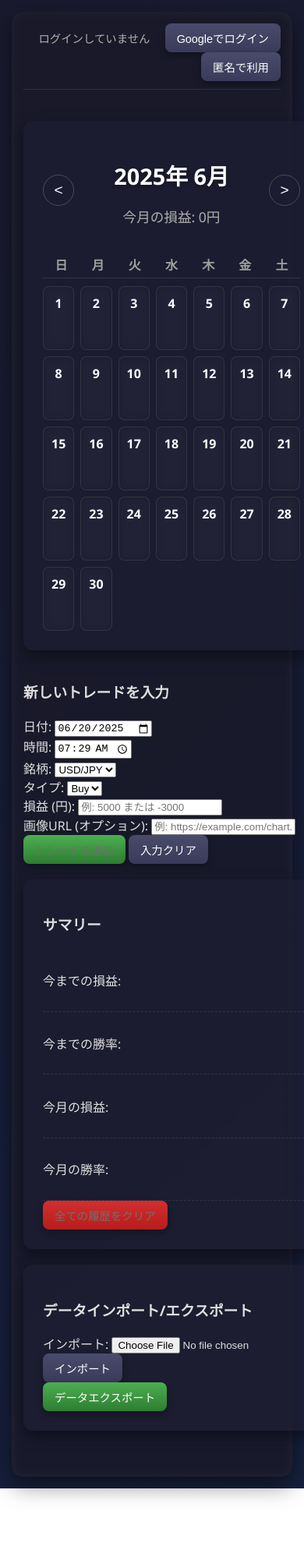
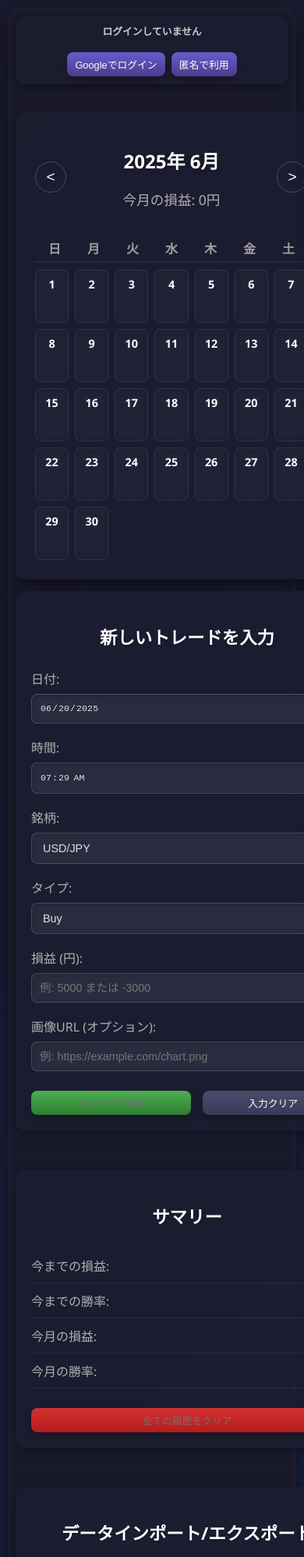
Before and after one commit to NK-472734/fx-trade, a plain HTML site: page index.html in a window 390 px wide. Shown: the top 1997 px of the page at 78% size. Before the commit the page ends 1909 px from the top, so only its background shows below. Drawn offline with Linux system fonts and the light colour scheme; no server answers.

Commit message:
Update app : Add TOTAL P&L, debug USD/JPY icon, and apply latest design CSS

```diff
--- a/style.css
+++ b/style.css
@@ -34,17 +34,26 @@ h1, h2 {
 }
 
 .auth-section {
-    width: 100%;
-    text-align: right;
+    background-color: rgba(30, 30, 50, 0.7); /* auth-sectionにも背景色を追加 */
+    padding: 15px 25px;
+    border-radius: 12px;
+    box-shadow: 0 5px 15px rgba(0, 0, 0, 0.3);
+    text-align: center;
     margin-bottom: 20px;
-    padding-bottom: 10px;
-    border-bottom: 1px solid rgba(255, 255, 255, 0.1);
+    width: 100%; /* 横幅いっぱいに */
+    max-width: 1400px; /* containerの幅に合わせる */
+    display: flex;
+    justify-content: flex-end; /* 右寄せ */
+    align-items: center;
+    gap: 15px; /* ボタン間の隙間 */
+    box-sizing: border-box;
 }
 
-.auth-section span {
-    margin-right: 15px;
+#userStatus {
+    margin-right: auto; /* 左に寄せる */
+    font-weight: bold;
+    color: #ccc;
     font-size: 0.9em;
-    color: #b0b0b0;
 }
 
 /* Buttons - General Styling (for all buttons) */
@@ -100,6 +109,20 @@ button:disabled {
     transform: none;
     box-shadow: none;
 }
+
+.auth-button { /* 認証ボタンのスタイル */
+    background: linear-gradient(180deg, #6a5acd, #483d8b);
+}
+.auth-button:hover {
+    background: linear-gradient(180deg, #7b68ee, #5c4baf);
+}
+.auth-button.sign-out-button {
+    background: linear-gradient(180deg, #6c757d, #5a6268);
+}
+.auth-button.sign-out-button:hover {
+    background: linear-gradient(180deg, #7a8288, #687077);
+}
+
 
 .action-button.clear-button {
     background: linear-gradient(180deg, #d32f2f, #b71c1c); /* 赤系のグラデーション */
@@ -236,33 +259,48 @@ button:disabled {
     border: 1px solid rgba(229, 115, 115, 0.3);
 }
 
-/* Input Form Section */
-.input-section {
-    flex: 1; /* 入力フォームを狭めにする */
-    min-width: 300px; /* 最小幅 */
-    background-color: rgba(30, 30, 50, 0.7);
-    border-radius: 12px;
-    padding: 25px;
-    box-shadow: 0 8px 20px rgba(0, 0, 0, 0.4);
+/* Input Form Section and Side Panel */
+.side-panel {
+    flex: 1;
+    min-width: 350px;
+    max-width: 450px;
+    display: flex;
+    flex-direction: column;
+    gap: 30px;
 }
 
-.form-group {
-    margin-bottom: 15px;
+.trade-input-section, .summary-section, .data-transfer-section {
+    background-color: rgba(30, 30, 50, 0.7);
+    padding: 30px;
+    border-radius: 12px;
+    box-shadow: 0 5px 15px rgba(0, 0, 0, 0.3);
+    text-align: center;
 }
 
-.form-group label {
-    display: block;
+h3 {
+    color: #ffffff; /* 見出しを白に変更 */
+    font-weight: 600;
+    margin-bottom: 25px;
+    text-shadow: 0 1px 3px rgba(0, 0, 0, 0.2);
+}
+
+
+.input-row {
+    display: flex;
+    flex-direction: column;
+    align-items: flex-start;
+    margin-bottom: 18px;
+}
+
+.input-row label {
     margin-bottom: 8px;
     font-weight: 500;
     color: #b0b0b0;
 }
 
-.form-group input[type="date"],
-.form-group input[type="time"],
-.form-group input[type="text"],
-.form-group input[type="number"],
-.form-group select {
-    width: calc(100% - 20px); /* Paddingを考慮 */
+.input-row input,
+.input-row select {
+    width: calc(100% - 24px); /* パディング分を引く */
     padding: 12px;
     border: 1px solid rgba(255, 255, 255, 0.15);
     border-radius: 8px;
@@ -273,24 +311,62 @@ button:disabled {
     box-shadow: inset 0 1px 5px rgba(0, 0, 0, 0.2);
 }
 
-.form-group input:focus,
-.form-group select:focus {
+.input-row input[type="file"] {
+    background-color: rgba(50, 50, 70, 0.7);
+    cursor: pointer;
+    padding: 8px; /* デフォルトのpaddingを調整 */
+    font-size: 0.9em;
+}
+.input-row input[type="file"]::-webkit-file-upload-button {
+    background: linear-gradient(180deg, #6c757d, #5a6268); /* ファイル選択ボタンのグラデーション */
+    color: white;
+    border: none;
+    padding: 8px 12px;
+    border-radius: 5px;
+    cursor: pointer;
+    font-size: 1em;
+    margin-right: 10px;
+    box-shadow: 0 2px 5px rgba(0, 0, 0, 0.2);
+}
+.input-row input[type="file"]::file-selector-button {
+    background: linear-gradient(180deg, #6c757d, #5a6268);
+    color: white;
+    border: none;
+    padding: 8px 12px;
+    border-radius: 5px;
+    cursor: pointer;
+    font-size: 1em;
+    margin-right: 10px;
+    box-shadow: 0 2px 5px rgba(0, 0, 0, 0.2);
+}
+
+
+.input-row input:focus,
+.input-row select:focus {
     border-color: #7b68ee; /* フォーカス時の色 */
     box-shadow: 0 0 0 3px rgba(123, 104, 238, 0.3);
     outline: none;
 }
 
-/* Summary Section */
-.summary-section {
-    flex: 1; /* サマリーを狭めにする */
-    min-width: 300px; /* 最小幅 */
-    background-color: rgba(30, 30, 50, 0.7);
-    border-radius: 12px;
-    padding: 25px;
-    box-shadow: 0 8px 20px rgba(0, 0, 0, 0.4);
-    margin-top: 30px; /* カレンダーと入力フォームの下に配置 */
+.button-group {
+    display: flex;
+    flex-wrap: wrap;
+    justify-content: center;
+    gap: 15px;
+    margin-top: 25px;
 }
 
+.action-button {
+    flex-grow: 1;
+    min-width: 150px;
+}
+
+.full-width {
+    width: 100%;
+    min-width: unset;
+}
+
+/* Summary Section */
 .summary-item {
     display: flex;
     justify-content: space-between;
@@ -303,14 +379,16 @@ button:disabled {
     border-bottom: none;
 }
 
-.summary-item span:first-child {
-    color: #b0b0b0;
-    font-weight: 500;
+.summary-item p {
+    margin: 0;
+    font-size: 1.1em;
+    color: #b0b0b0; /* テキストの色 */
 }
 
 .summary-value {
     font-weight: bold;
-    font-size: 1.1em;
+    font-size: 1.1em; /* サイズ調整 */
+    color: #ffffff; /* デフォルト白 */
 }
 
 .summary-value.profit {
@@ -320,6 +398,7 @@ button:disabled {
 .summary-value.loss {
     color: #e57373;
 }
+
 
 /* Modal Styles */
 .modal {
@@ -334,6 +413,8 @@ button:disabled {
     background-color: rgba(0, 0, 0, 0.7); /* Black w/ opacity */
     justify-content: center;
     align-items: center;
+    padding: 20px;
+    box-sizing: border-box;
     backdrop-filter: blur(8px); /* モーダルの背景をぼかす */
 }
 
@@ -357,7 +438,7 @@ button:disabled {
     top: 15px;
     right: 25px;
     cursor: pointer;
-    background: none; /* ボタンのデフォルトスタイルをリセット */
+    background: none;
     border: none;
     padding: 0;
     box-shadow: none;
@@ -373,9 +454,26 @@ button:disabled {
 #modalDateHeader {
     font-size: 1.8em;
     color: #ffffff;
-    margin-bottom: 25px;
+    margin-bottom: 10px; /* 合計損益との間を少し開ける */
     border-bottom: 1px solid rgba(255, 255, 255, 0.15);
     padding-bottom: 15px;
+}
+
+/* モーダル内の合計損益表示のスタイル */
+.modal-total-pl {
+    font-size: 1.4em; /* 少し小さく */
+    font-weight: bold;
+    text-align: center;
+    margin-bottom: 20px;
+    color: #e0e0e0; /* デフォルト色 */
+    padding-bottom: 15px;
+    border-bottom: 1px solid rgba(255, 255, 255, 0.1); /* 下線追加 */
+}
+.modal-total-pl.profit {
+    color: #81c784; /* 緑色 */
+}
+.modal-total-pl.loss {
+    color: #e57373; /* 赤色 */
 }
 
 #tradeList {
@@ -431,36 +529,60 @@ button:disabled {
 
 .pair-info-wrapper {
     display: flex;
-    flex-direction: column;
-    align-items: flex-start;
+    align-items: center;
+    gap: 10px; /* 銘柄とボタンの間の隙間 */
+}
+
+.pair-info {
+    display: flex;
+    align-items: center;
+    gap: 8px;
+    font-weight: bold;
+    font-size: 1.1em;
+    color: #ffffff;
+}
+
+.pair-info img {
+    width: 28px; /* イメージサイズ */
+    height: 28px;
+    border-radius: 50%; /* 丸い形 */
+    object-fit: cover;
+}
+
+/* 時間表示のスタイル */
+.trade-datetime {
+    font-size: 0.9em;
+    color: #b0b0b0;
     margin-right: 20px;
 }
 
-.pair-info {
-    font-weight: bold;
-    font-size: 1.1em;
-    color: #ffffff;
-    margin-bottom: 5px;
-}
-
+/* 画像表示ボタンのスタイル */
 .image-button {
     background: linear-gradient(180deg, #6a5acd, #483d8b); /* 青紫系のグラデーション */
     padding: 6px 12px;
     font-size: 0.8em;
-    margin-top: 5px;
 }
 
 .image-button:hover:not(:disabled) {
     background: linear-gradient(180deg, #7b68ee, #5c4baf);
 }
 
-.trade-datetime {
-    font-size: 0.9em;
-    color: #b0b0b0;
-    margin-right: 20px;
+.image-button:disabled {
+    background: #2a2a3a; /* 無効時の色 */
+    cursor: not-allowed;
+    opacity: 0.7;
 }
 
-.profit-display {
+/* 個別トレードの損益表示の画像スタイル (今回は画像専用モーダルを使うので、ここでの直接表示は不要) */
+.trade-item .trade-image {
+    max-width: 100%;
+    height: auto;
+    margin-top: 15px;
+    border-radius: 8px;
+    box-shadow: 0 2px 8px rgba(0,0,0,0.3);
+}
+
+.trade-item .profit-display {
     font-weight: bold;
     font-size: 1.2em;
     margin-left: auto; /* 右端に寄せる */
@@ -495,7 +617,7 @@ button:disabled {
 }
 
 /* Data Import/Export Section */
-.data-io-section {
+.data-transfer-section {
     flex: 1;
     min-width: 300px;
     background-color: rgba(30, 30, 50, 0.7);
@@ -505,12 +627,12 @@ button:disabled {
     margin-top: 30px;
 }
 
-.data-io-section button {
+.data-transfer-section button {
     width: 100%;
     margin-bottom: 10px;
 }
 
-.data-io-section input[type="file"] {
+.data-transfer-section input[type="file"] {
     width: 100%;
     padding: 10px;
     border: 1px solid rgba(255, 255, 255, 0.15);
@@ -528,16 +650,29 @@ button:disabled {
         padding: 20px;
     }
 
+    .auth-section { /* レスポンシブ時の認証セクション */
+        flex-wrap: wrap;
+        justify-content: center;
+        gap: 10px;
+    }
+    #userStatus {
+        margin-right: 0;
+        width: 100%;
+        text-align: center;
+        margin-bottom: 10px;
+    }
+
+
     .calendar-section,
-    .input-section,
+    .trade-input-section,
     .summary-section,
-    .data-io-section {
+    .data-transfer-section {
         min-width: unset; /* 最小幅を解除 */
         width: 100%; /* 全幅にする */
     }
 
     .summary-section,
-    .data-io-section {
+    .data-transfer-section {
         margin-top: 20px; /* 上部の余白を調整 */
     }
 }
@@ -582,6 +717,9 @@ button:disabled {
         font-size: 1.5em;
         margin-bottom: 15px;
     }
+    .modal-total-pl { /* レスポンシブ時の調整 */
+        font-size: 1.2em;
+    }
 
     .trade-item {
         flex-wrap: wrap;
@@ -594,9 +732,22 @@ button:disabled {
     }
 
     .pair-info-wrapper {
+        flex-direction: column; /* 縦並び */
+        align-items: flex-start;
         margin-right: 10px;
         margin-bottom: 5px;
+        width: auto; /* 幅を自動調整 */
+        gap: 5px; /* 要素間の隙間を調整 */
     }
+    .pair-info-wrapper .pair-info { /* 銘柄情報 */
+        margin-bottom: 0; /* 下マージンをリセット */
+    }
+    .pair-info-wrapper .image-button { /* 画像ボタン */
+        width: auto; /* 自動幅 */
+        margin-top: 5px;
+        align-self: flex-start; /* 左寄せ */
+    }
+
 
     .trade-datetime {
         margin-right: 10px;
@@ -610,3 +761,92 @@ button:disabled {
         margin-top: 5px;
     }
 }
+
+@media (max-width: 480px) {
+    body {
+        padding: 10px;
+    }
+
+    .container {
+        padding: 10px;
+        gap: 15px;
+    }
+
+    .auth-section { /* 認証セクションのレスポンシブ調整 */
+        padding: 10px 15px;
+        gap: 8px;
+    }
+    .auth-button {
+        padding: 6px 10px;
+        font-size: 0.8em;
+    }
+    #userStatus {
+        font-size: 0.8em;
+    }
+
+    h1, h2 {
+        font-size: 1.5em;
+    }
+
+    button {
+        padding: 6px 12px;
+        font-size: 0.8em;
+    }
+
+    .calendar-day {
+        min-height: 50px;
+        padding: 8px 2px;
+    }
+
+    .day-number {
+        font-size: 0.9em;
+    }
+
+    .trade-details {
+        font-size: 0.7em;
+    }
+
+    .input-row input,
+    .input-row select {
+        padding: 10px;
+        font-size: 0.9em;
+    }
+    .input-row input[type="file"]::-webkit-file-upload-button,
+    .input-row input[type="file"]::file-selector-button {
+        padding: 6px 10px;
+        font-size: 0.9em;
+    }
+
+    .trade-input-section, .summary-section, .data-transfer-section {
+        padding: 20px;
+    }
+
+    h3 {
+        font-size: 1.4em;
+    }
+
+    .summary-item p, .summary-value {
+        font-size: 1em;
+    }
+
+    .type-indicator {
+        font-size: 0.8em;
+        padding: 5px 10px;
+    }
+
+    .pair-info {
+        font-size: 1em;
+    }
+    .pair-info img {
+        width: 24px;
+        height: 24px;
+    }
+
+    .trade-datetime {
+        font-size: 0.85em;
+    }
+
+    .profit-display {
+        font-size: 1.1em;
+    }
+}
```
Also changed, not shown: index.html (+8 -10 lines).
